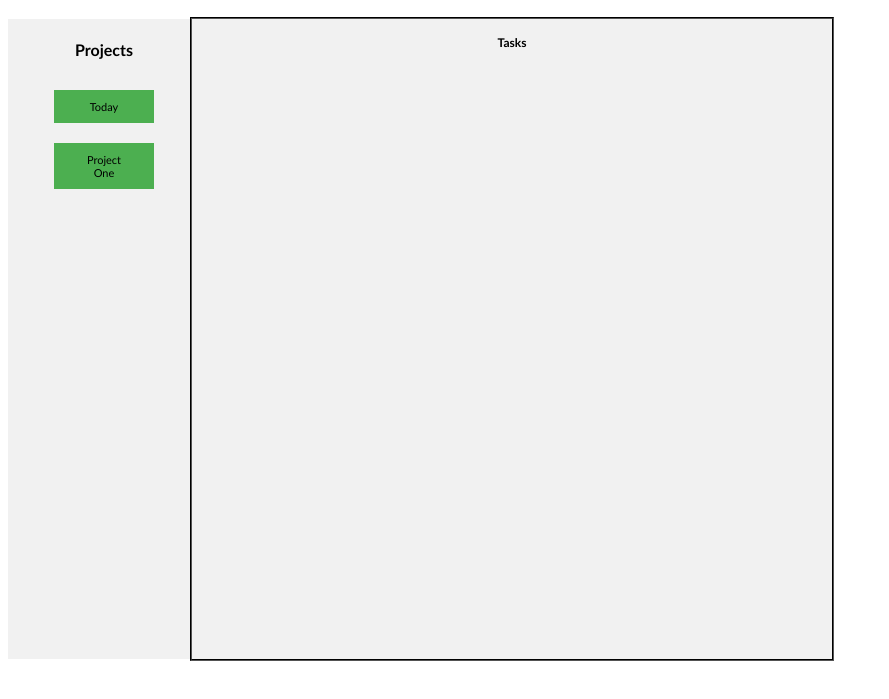
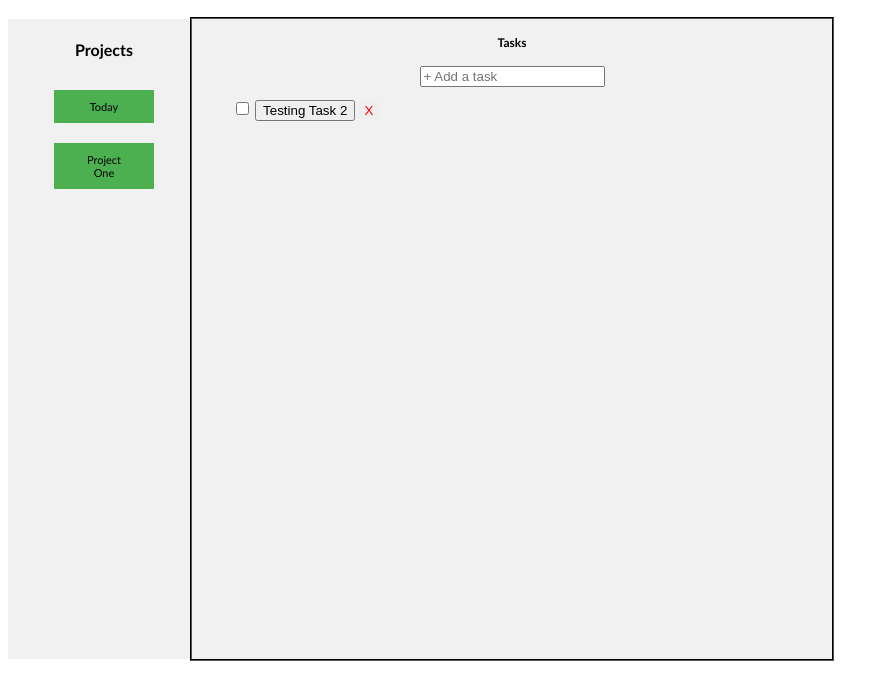
Before and after one commit to NyanoNyan/odin_todo_list, a website: page dist/index.html in a window 1280 px wide. Both pictures are taken after a click on the button "Project One". Shown: the part 63-762 px from the top of the page, without its empty margins (0-889 px from the left). Drawn offline with Linux system fonts and the light colour scheme.

Commit message:
before changing some parts to enable adding projects and making it easier to implement.

```diff
--- a/dist/index.html
+++ b/dist/index.html
@@ -37,18 +37,18 @@
 
                         <div class="task-content2">
                             <ul id="add-tasks">
-                                <li id="Today">
+                                <li id="Testing Task">
                                     <input class="checkbox-item" type="checkbox">
-                                    <button class="task-name">Today</button>
+                                    <button class="task-name">Testing Task</button>
                                     <button class="delete-button">X</button>
 
                                 </li>
 
-                                <li id="Project One">
+                                <!-- <li id="Project One">
                                     <input class="checkbox-item" type="checkbox">
                                     <button class="task-name">Project One</button>
                                     <button class="delete-button">X</button>
-                                </li>
+                                </li> -->
 
                         </ul>
                         </div>
@@ -56,16 +56,19 @@
                     </div>
 
                     <div id="Project One" class="tab-content" style="display: none">
-                        <form class="add-form">
-                            <input type="text" class="add-task" placeholder="+ Add a task">
+                        <form id="task-form2" class="add-form">
+                            <input id="form-input2" type="text" class="add-task" placeholder="+ Add a task">
                         </form>
 
-                        <div class="task-content">
-                            <ul>
-                                <li>
-                                    <input type="checkbox">
-                                    <button>Hello</button>
+                        <div class="task-content2">
+                            <ul id="add-tasks">
+                                <li id="Testing Task 2">
+                                    <input class="checkbox-item" type="checkbox">
+                                    <button class="task-name">Testing Task 2</button>
+                                    <button class="delete-button">X</button>
+
                                 </li>
+
                         </ul>
                         </div>
 
```
